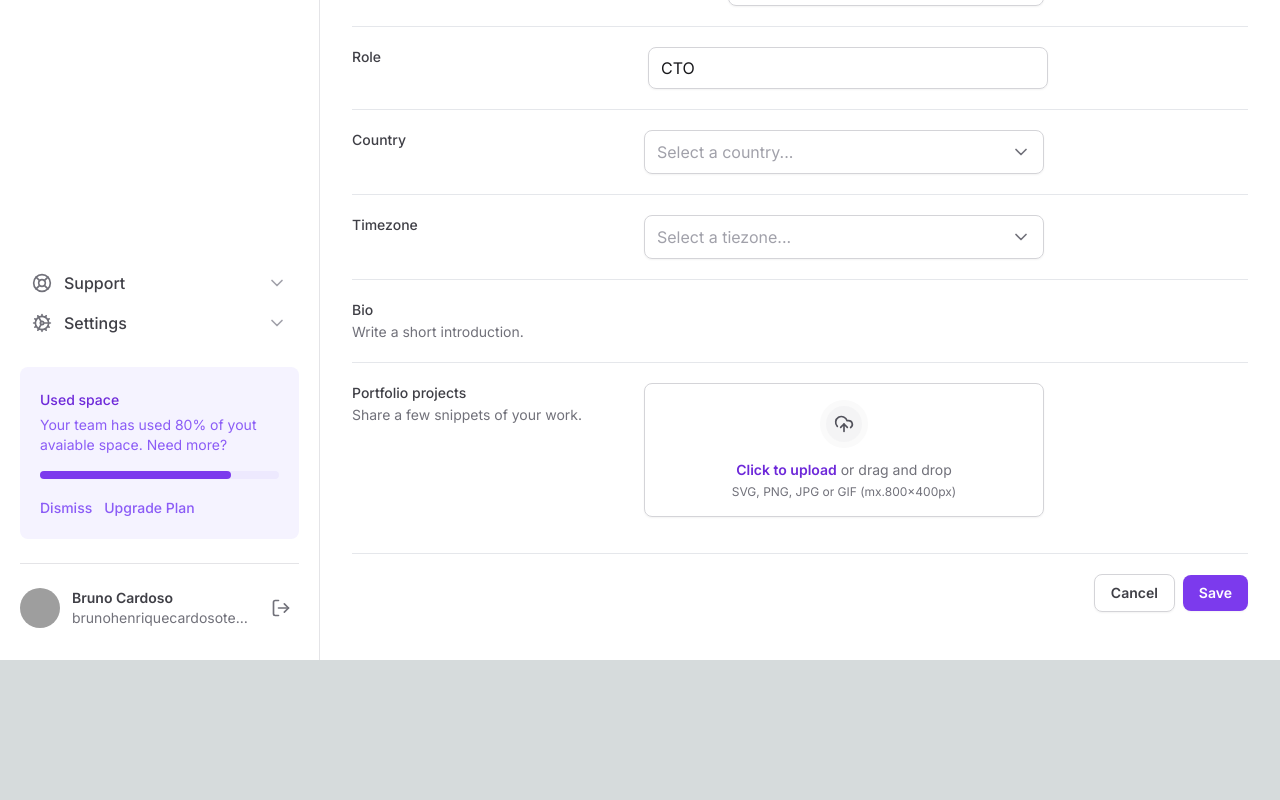
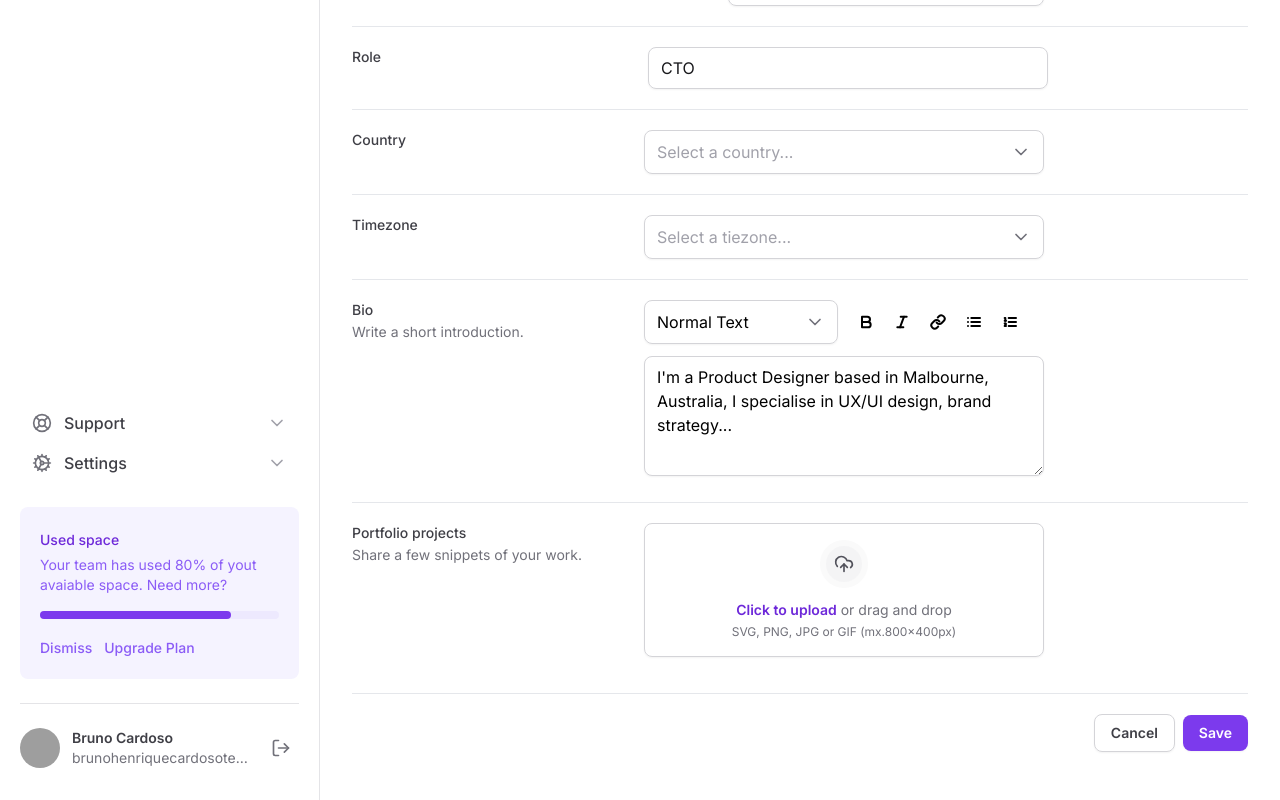
Before and after one commit to NuadaEP/tailwind, a Next.js app: page / in a window 1280 px wide. Shown: the part 540-1340 px from the top of the page. Before the commit the page ends 1200 px from the top, so only its background shows below. Built offline with nearby package versions, Linux system fonts and the light colour scheme; grey boxes are pictures that could not be loaded.

Commit message:
finish text area

```diff
--- a/src/app/page.tsx
+++ b/src/app/page.tsx
@@ -1,6 +1,6 @@
 import { SettingsTabs } from '@/components/SettingsTabs';
 import * as Input from '@/components/Input';
-import { Mail } from 'lucide-react';
+import { Bold, Italic, Link, List, ListOrdered, Mail } from 'lucide-react';
 
 import { Select } from '@/components/Form/Select';
 import * as FileInput from '@/components/Form/FileInput';
@@ -139,6 +139,44 @@
                 Write a short introduction.
               </span>
             </label>
+            <div className="space-y-3">
+              <div className="grid grid-cols-2 gap-3">
+                <Select placeholder="" defaultValue="normal">
+                  <SelectItem value="normal" text="Normal Text" />
+                  <SelectItem value="md" text="Markdown" />
+                </Select>
+
+                <div className="flex items-center gap-1">
+                  <button className="rounded-md p-2 hover:bg-zinc-50">
+                    <Bold className="h-4 w-4 textt-zinc-500" strokeWidth={3} />
+                  </button>
+                  <button className="rounded-md p-2 hover:bg-zinc-50">
+                    <Italic
+                      className="h-4 w-4 textt-zinc-500"
+                      strokeWidth={3}
+                    />
+                  </button>
+                  <button className="rounded-md p-2 hover:bg-zinc-50">
+                    <Link className="h-4 w-4 textt-zinc-500" strokeWidth={3} />
+                  </button>
+                  <button className="rounded-md p-2 hover:bg-zinc-50">
+                    <List className="h-4 w-4 textt-zinc-500" strokeWidth={3} />
+                  </button>
+                  <button className="rounded-md p-2 hover:bg-zinc-50">
+                    <ListOrdered
+                      className="h-4 w-4 textt-zinc-500"
+                      strokeWidth={3}
+                    />
+                  </button>
+                </div>
+              </div>
+
+              <textarea
+                id="bio"
+                className="min-h-[120px] resize-y w-full rounded-lg border border-zinc-300 px-3 py-2 shadow-sm"
+                defaultValue="I'm a Product Designer based in Malbourne, Australia, I specialise in UX/UI design, brand strategy..."
+              />
+            </div>
           </div>
 
           <div className="grid gap-3 grid-cols-form pt-5">
--- a/src/components/Form/Select/index.tsx
+++ b/src/components/Form/Select/index.tsx
@@ -3,14 +3,14 @@
 import { ChevronDown } from 'lucide-react';
 import { ReactNode } from 'react';
 
-interface SelectProps {
+interface SelectProps extends RSelect.SelectProps {
   children: ReactNode;
   placeholder: string;
 }
 
-export function Select({ children, placeholder }: SelectProps) {
+export function Select({ children, placeholder, ...props }: SelectProps) {
   return (
-    <RSelect.Root>
+    <RSelect.Root {...props}>
       <RSelect.Trigger className="flex h-11 w-full items-center justify-between rounded-lg border border-zinc-300 px-3 py-2 shadow-sm data-[placeholder]:text-zinc-400">
         <RSelect.Value placeholder={placeholder} className="text-black" />
         <RSelect.Icon>
```
